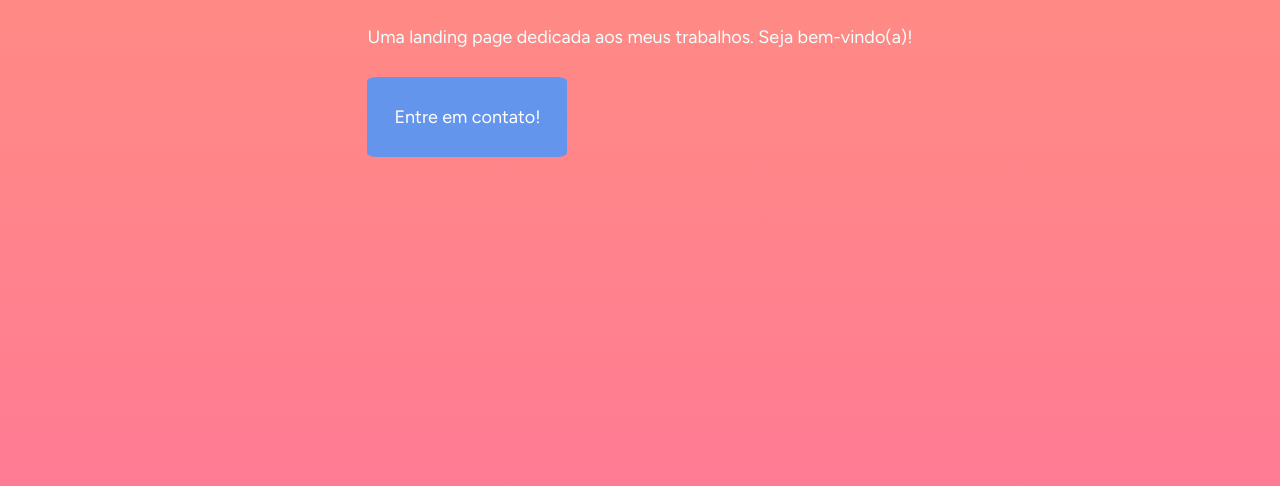
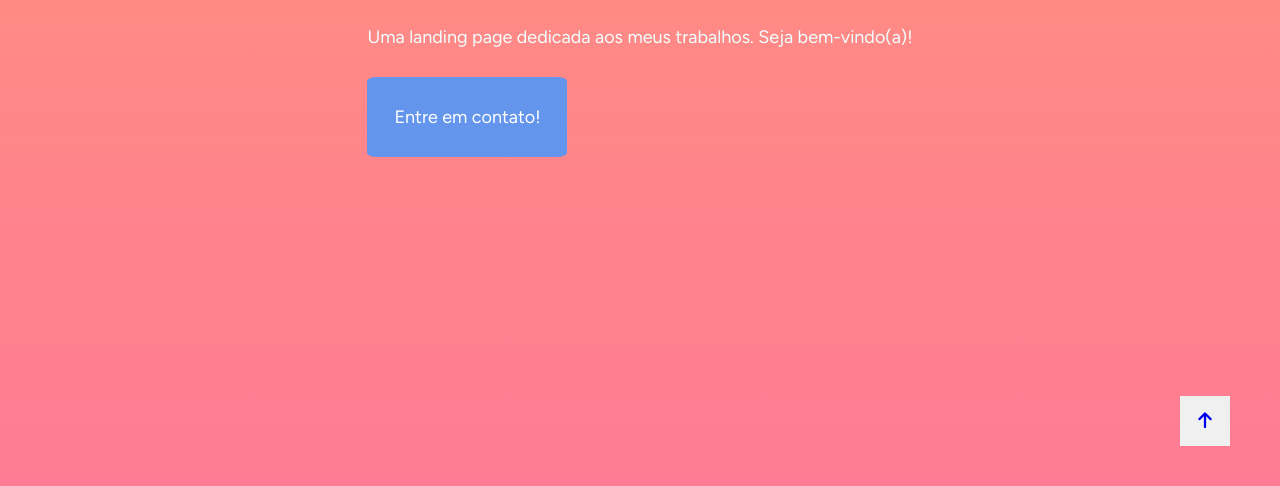
Before and after one commit to yurry0/landingpage, a plain HTML site: page index.html in a window 1280 px wide. Shown: the part 314-800 px from the top of the page. Drawn offline with Linux system fonts and the light colour scheme.

Commit message:
botão "to top" adicionado

```diff
--- a/index.html
+++ b/index.html
@@ -28,7 +28,7 @@
         </nav>
     </div>
     <main>
-        <div class="landing-container">
+        <div id="top" class="landing-container">
             <div class="hero-image">
                 <div class="hero-text">
                     <h1>Landing Page - Yuri Martins</h1>
@@ -52,7 +52,7 @@
                             <p>Fortaleza, CE - Brasil</p>
                         </div>
                         <div class="sobre-desc-link">
-                            <a target="_blank" href="https://github.com/yurry0">Github</a>
+                            <a target="_blank" href="https://github.com/yurry0"><i class="fa-brands fa-github"></i>Github</a>
                         </div>
                     </div>
                     <span>Interesses</span>
@@ -137,17 +137,19 @@
             </form>
         </section>
         <!-- FIM SEÇÃO CONTATO -->
+
+        <a href="#top" class="toTopBtn"><i class="fa-solid fa-arrow-up"></i></a>
     </main>
     </div>
     <footer>
         <div class="footer-container">
             <span>Juventude Digital</span>
-            <i class="fa-brands fa-github"></i>
         </div>
     </footer>
 
     <!-- Script -->
     <script src="script.js"></script>
+    <script src="https://kit.fontawesome.com/7daf5fc628.js" crossorigin="anonymous"></script>
 </body>
 
 </html>
--- a/styles.css
+++ b/styles.css
@@ -389,3 +389,25 @@ footer{
     text-align: center;
     font-size: 40px;
  }
+
+ .toTopBtn{
+    position: fixed;
+    width: 50px;
+    height: 50px;
+    background-color: #f0f0f0;
+    bottom: 40px;
+    right: 50px;
+
+    text-decoration: none;
+    text-align: center;
+    line-height: 50px;
+    z-index: 20;
+
+    transition: 300ms;
+
+ }
+
+ .toTopBtn:hover{
+    scale: 120%;
+    transition: 300ms;
+ }
```
